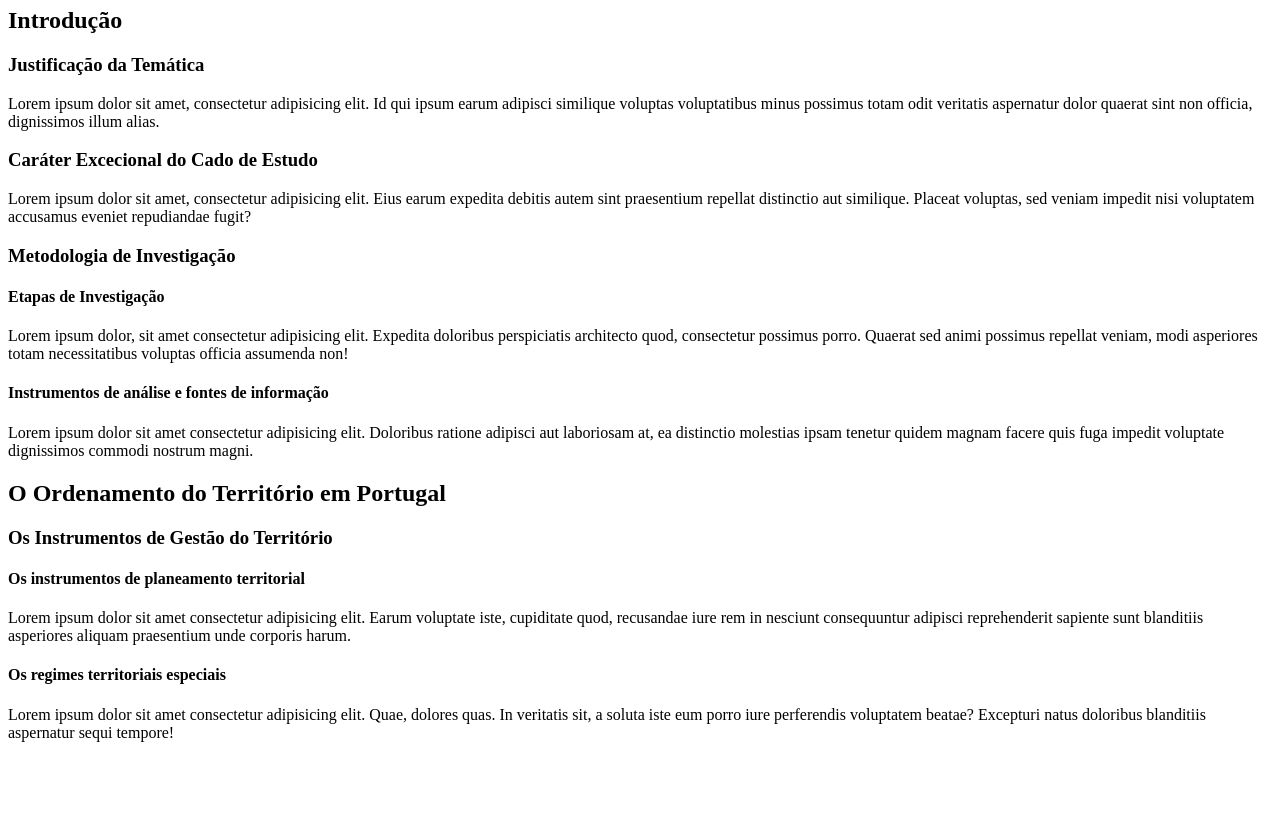
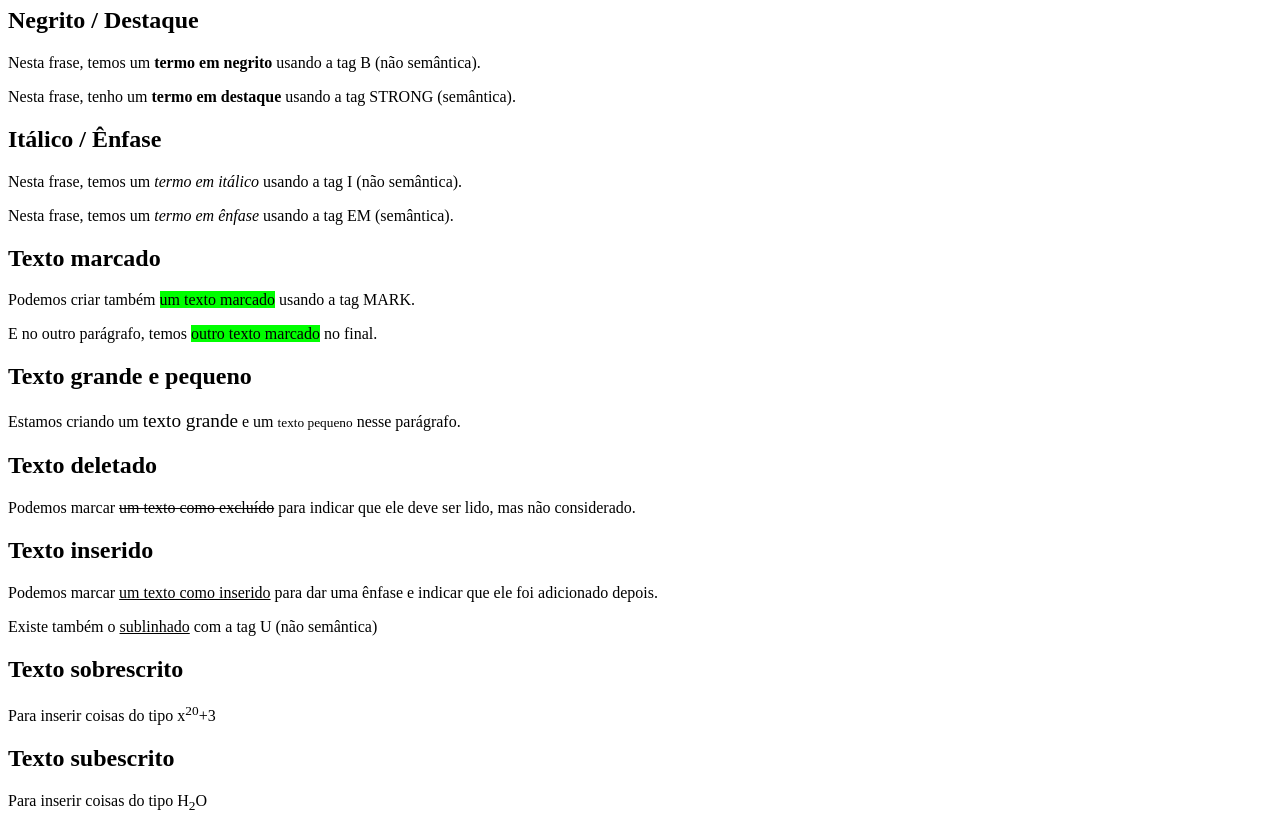
Before and after one commit to yasminpupio/html-css, a plain HTML site: page exercicios/ex006/index.html in a window 1280 px wide. Shown: the part 73-903 px from the top of the page. Before the commit the page ends 831 px from the top, so only its background shows below. Drawn offline with Linux system fonts and the light colour scheme.

Commit message:
Adiciona formatações de texto

```diff
--- a/exercicios/ex006/index.html
+++ b/exercicios/ex006/index.html
@@ -4,36 +4,45 @@
 <head>
     <meta charset="UTF-8">
     <meta name="viewport" content="width=device-width, initial-scale=1.0">
-    <link rel="shortcut icon" href="favicon.ico" type="image/x-icon">
-    <title>Hierarquia de títulos</title>
+    <title>Formatação de Textos</title>
+
+    <style>
+        mark {
+            background-color: lime;
+        }
+    </style>
 </head>
 
 <body>
-    <h1>Entendendo Portugal</h1>
-    <h2>Introdução</h2>
-    <h3>Justificação da Temática</h3>
-    <p>Lorem ipsum dolor sit amet, consectetur adipisicing elit. Id qui ipsum earum adipisci similique voluptas voluptatibus minus possimus totam odit veritatis aspernatur dolor quaerat sint non officia, dignissimos illum alias.</p>
+    <h1>Principais formatações</h1>
 
-    <h3>Caráter Excecional do Cado de Estudo</h3>
-    <p>Lorem ipsum dolor sit amet, consectetur adipisicing elit. Eius earum expedita debitis autem sint praesentium repellat distinctio aut similique. Placeat voluptas, sed veniam impedit nisi voluptatem accusamus eveniet repudiandae fugit?</p>
+    <h2>Negrito / Destaque</h2>
+    <p>Nesta frase, temos um <b>termo em negrito</b> usando a tag B (não semântica).</p>
+    <p>Nesta frase, tenho um <strong>termo em destaque</strong> usando a tag STRONG (semântica).</p>
 
-    <h3>Metodologia de Investigação</h3>
-    <h4>Etapas de Investigação</h4>
-    <p>Lorem ipsum dolor, sit amet consectetur adipisicing elit. Expedita doloribus perspiciatis architecto quod, consectetur possimus porro. Quaerat sed animi possimus repellat veniam, modi asperiores totam necessitatibus voluptas officia assumenda non!</p>
+    <h2>Itálico / Ênfase</h2>
+    <p>Nesta frase, temos um <i>termo em itálico</i> usando a tag I (não semântica).</p>
+    <p>Nesta frase, temos um <em>termo em ênfase</em> usando a tag EM (semântica).</p>
 
-    <h4>Instrumentos de análise e fontes de informação</h4>
-    <p>Lorem ipsum dolor sit amet consectetur adipisicing elit. Doloribus ratione adipisci aut laboriosam at, ea distinctio molestias ipsam tenetur quidem magnam facere quis fuga impedit voluptate dignissimos commodi nostrum magni.</p>
+    <h2>Texto marcado</h2>
+    <p>Podemos criar também <mark>um texto marcado</mark> usando a tag MARK.</p>
+    <p>E no outro parágrafo, temos <mark>outro texto marcado</mark> no final.</p>
 
+    <h2>Texto grande e pequeno</h2>
+    <p>Estamos criando um <big>texto grande</big> e um <small>texto pequeno</small> nesse parágrafo.</p>
 
-    <h2>O Ordenamento do Território em Portugal</h2>
-    <h3>Os Instrumentos de Gestão do Território</h3>
-    <h4>Os instrumentos de planeamento territorial</h4>
-    <p>Lorem ipsum dolor sit amet consectetur adipisicing elit. Earum voluptate iste, cupiditate quod, recusandae iure rem in nesciunt consequuntur adipisci reprehenderit sapiente sunt blanditiis asperiores aliquam praesentium unde corporis harum.</p>
+    <h2>Texto deletado</h2>
+    <p>Podemos marcar <del>um texto como excluído</del> para indicar que ele deve ser lido, mas não considerado.</p>
 
-    <h4>Os regimes territoriais especiais</h4>
-    <p>Lorem ipsum dolor sit amet consectetur adipisicing elit. Quae, dolores quas. In veritatis sit, a soluta iste eum porro iure perferendis voluptatem beatae? Excepturi natus doloribus blanditiis aspernatur sequi tempore!</p>
+    <h2>Texto inserido</h2>
+    <p>Podemos marcar <ins>um texto como inserido</ins> para dar uma ênfase e indicar que ele foi adicionado depois.</p>
+    <p>Existe também o <u>sublinhado</u> com a tag U (não semântica)</p>
 
-    <!--h1 a h6-->
+    <h2>Texto sobrescrito</h2>
+    <p>Para inserir coisas do tipo x<sup>20</sup>+3</p>
+
+    <h2>Texto subescrito</h2>
+    <p>Para inserir coisas do tipo H<sub>2</sub>O</p>
 </body>
 
 </html>
```
Also changed, not shown: exercicios/ex006/favicon.ico (deleted).
